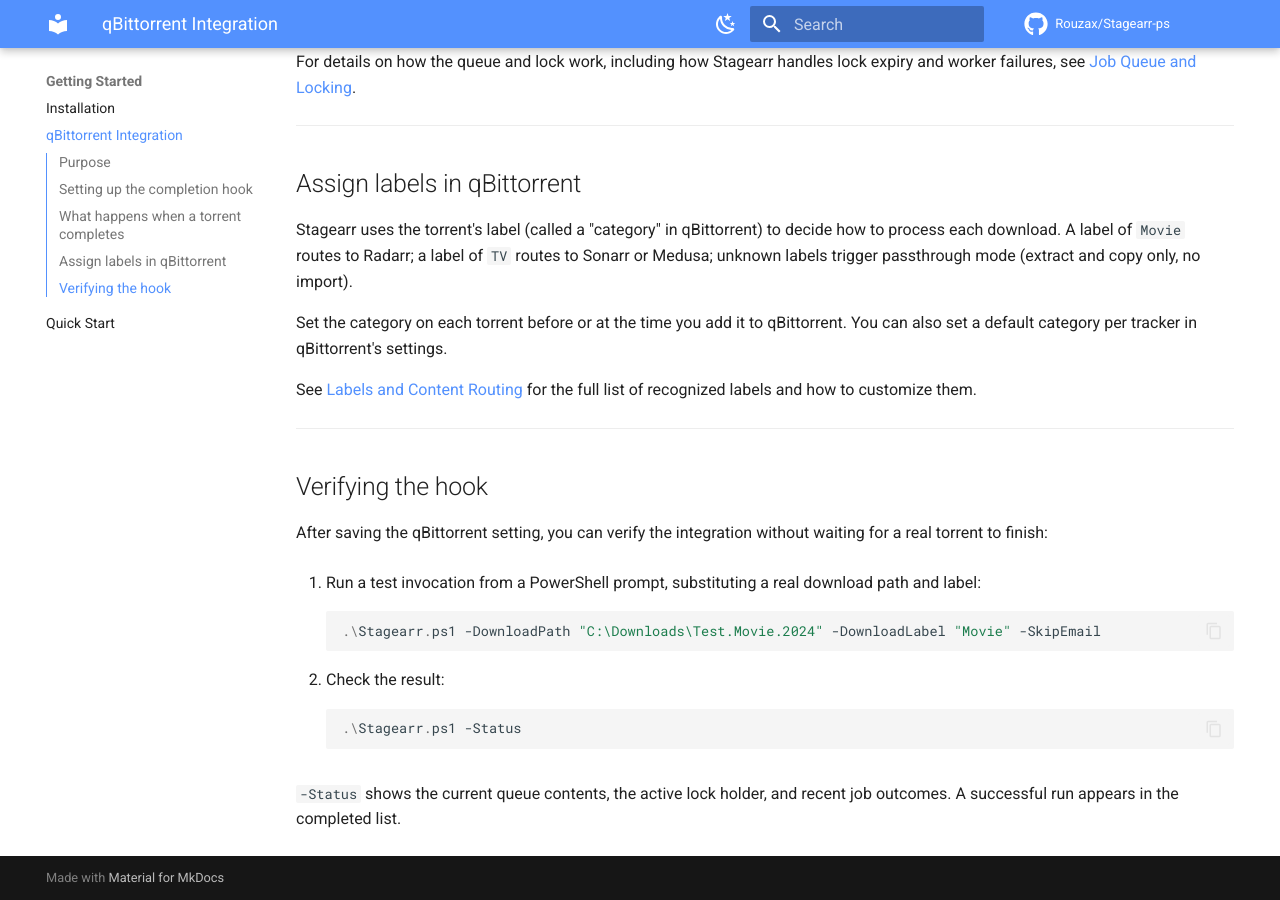
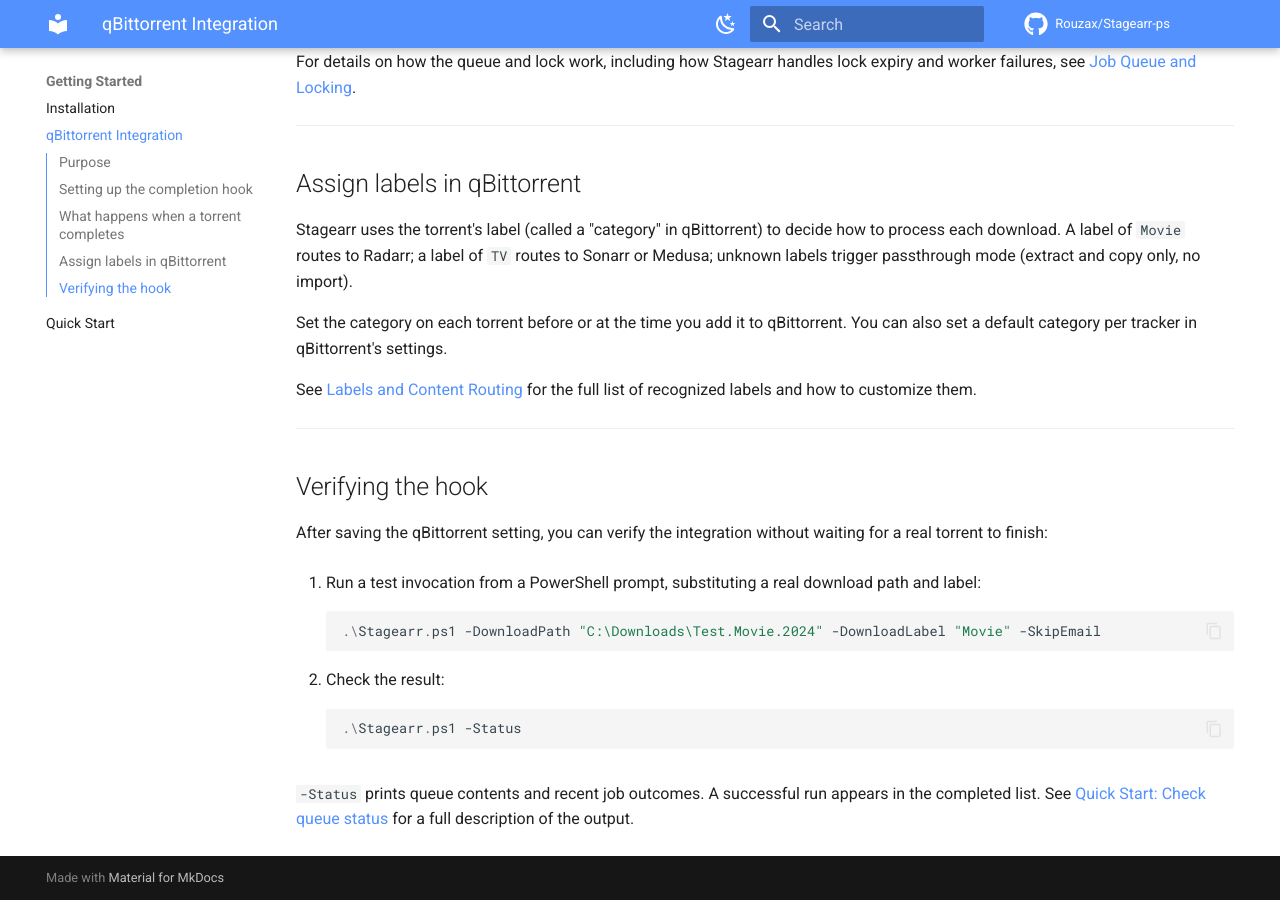
Before and after one commit to Rouzax/Stagearr-ps, an MkDocs documentation site: the page built from docs/qbittorrent.md, in a window 1280 px wide and 900 px high, scrolled down 1297 px. Built offline with MkDocs 1.6.1 and Material for MkDocs 9.7.7, drawn with Linux system fonts in a browser that asks for light colours; comment, search, counter and statistics services are not loaded.

Commit message:
docs: tighten Getting Started pages (dedupe, fold Windows note)

````diff
--- a/docs/qbittorrent.md
+++ b/docs/qbittorrent.md
@@ -70,4 +70,4 @@
     .\Stagearr.ps1 -Status
     ```
 
-`-Status` shows the current queue contents, the active lock holder, and recent job outcomes. A successful run appears in the completed list.
+`-Status` prints queue contents and recent job outcomes. A successful run appears in the completed list. See [Quick Start: Check queue status](quick-start.md#step-3-check-queue-status) for a full description of the output.
````
Also changed, not shown: docs/installation.md (+3 -5 lines).
